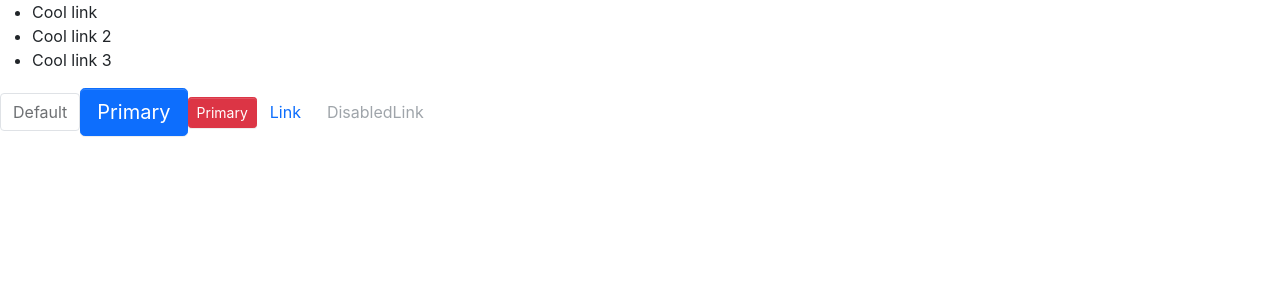
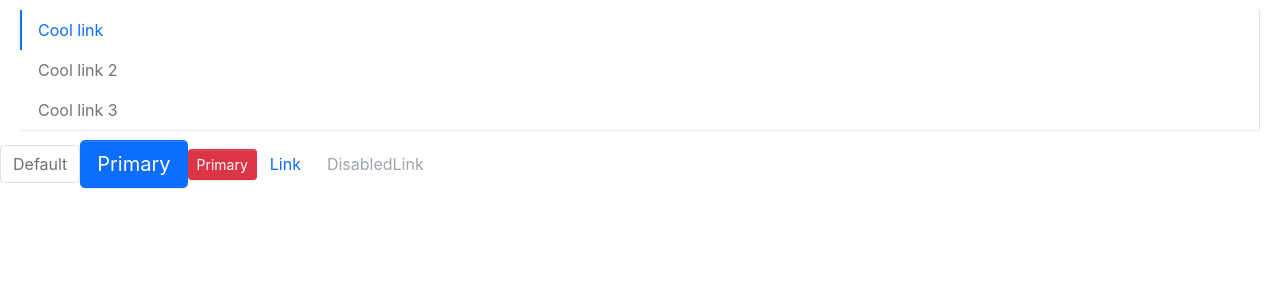
Before and after one commit to benjaminhuanghuang/react-ts-ui-lib, a React (Create React App) app in the folder ben-ui-lib/: page / in a window 1280 px wide. Shown: the top 300 px of the page. Built offline with nearby package versions, Linux system fonts and the light colour scheme.

Commit message:
add menu style

```diff
--- /dev/null
+++ b/ben-ui-lib/src/components/Menu/_style.scss
@@ -0,0 +1,98 @@
+.menu {
+  display: flex;
+  flex-wrap: wrap;
+  padding-left: 0;
+  margin-bottom: 30px;
+  list-style: none; // remove the . from li
+  border-bottom: $menu-border-width solid $menu-border-color;
+  box-shadow: $menu-box-shadow;
+  >.menu-item {
+    padding: $menu-item-padding-y $menu-item-padding-x;
+    cursor: pointer;
+    transition: $menu-transition;
+    &:hover, &:focus {
+      text-decoration: none;
+    }
+    &.is-disabled {
+      color: $menu-item-disabled-color;
+      pointer-events: none;  // disable event
+      cursor: default;
+    }
+    &.is-active, &:hover {
+      color: $menu-item-active-color;
+      border-bottom: $menu-item-active-border-width solid $menu-item-active-color;
+    }
+  }
+  .submenu-item {
+    position: relative;
+    .submenu-title {
+      display: flex;
+      align-items: center;
+    }
+    .arrow-icon {
+      transition: transform .25s ease-in-out;
+      margin-left: 3px;
+    }
+    &:hover {
+      .arrow-icon {
+        transform: rotate(180deg);
+      }
+    }
+  }
+  .is-vertical {
+    .arrow-icon {
+      transform: rotate(0deg) !important;
+    }
+  }
+  .is-vertical.is-opened {
+    .arrow-icon {
+      transform: rotate(180deg) !important;
+    }
+  }
+  .viking-submenu {
+    //display: none;
+    list-style:none;
+    padding-left: 0;
+    white-space: nowrap;
+    //transition: $menu-transition;
+    .menu-item {
+      padding: $menu-item-padding-y $menu-item-padding-x;
+      cursor: pointer;
+      transition: $menu-transition;
+      color: $body-color;
+      &.is-active, &:hover {
+        color: $menu-item-active-color !important;
+      }
+    }
+  }
+  .viking-submenu.menu-opened {
+    //display: block;
+  }
+}
+.menu-horizontal {
+  >.menu-item {
+    border-bottom: $menu-item-active-border-width solid transparent;
+  }
+  .viking-submenu {
+    position: absolute;
+    background: $white;
+    z-index: 100;
+    top: calc(100% + 8px);
+    left: 0;
+    border: $menu-border-width solid $menu-border-color;
+    box-shadow: $submenu-box-shadow;
+  }
+}
+.menu-vertical {
+  flex-direction: column;
+  border-bottom: 0px;
+  margin: 10px 20px;
+  border-right: $menu-border-width solid $menu-border-color;
+  >.menu-item {
+    border-left: $menu-item-active-border-width solid transparent;
+    &.is-active, &:hover {
+      border-bottom: 0px;
+      border-left: $menu-item-active-border-width solid $menu-item-active-color;
+    }
+  }
+}
--- a/ben-ui-lib/src/components/Menu/menu.tsx
+++ b/ben-ui-lib/src/components/Menu/menu.tsx
@@ -34,7 +34,7 @@
   // set active menu item
   const [currentActive, setActive] = useState(defaultIndex);
 
-  const classes = classNames("viking-menu", className, {
+  const classes = classNames("menu", className, {
     "menu-vertical": mode === "vertical",
     "menu-horizontal": mode !== "vertical",
   });
--- a/ben-ui-lib/src/styles/index.scss
+++ b/ben-ui-lib/src/styles/index.scss
@@ -9,3 +9,6 @@
 
 // button
 @import "../components/Button/style";
+
+// menu
+@import "../components/Menu/style";
```
Also changed, not shown: 1 other file (tests, documents, lock files or other folders).
